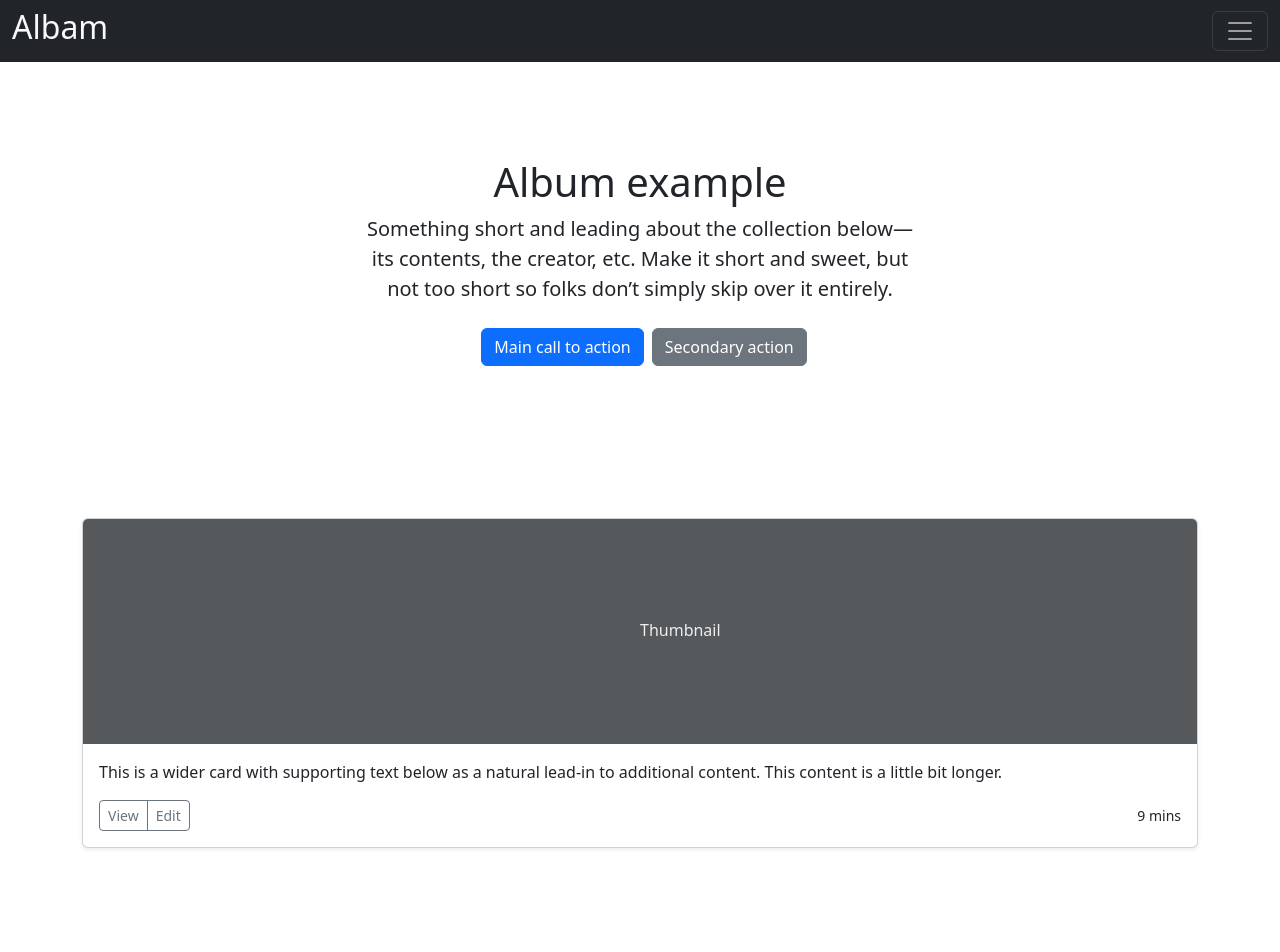
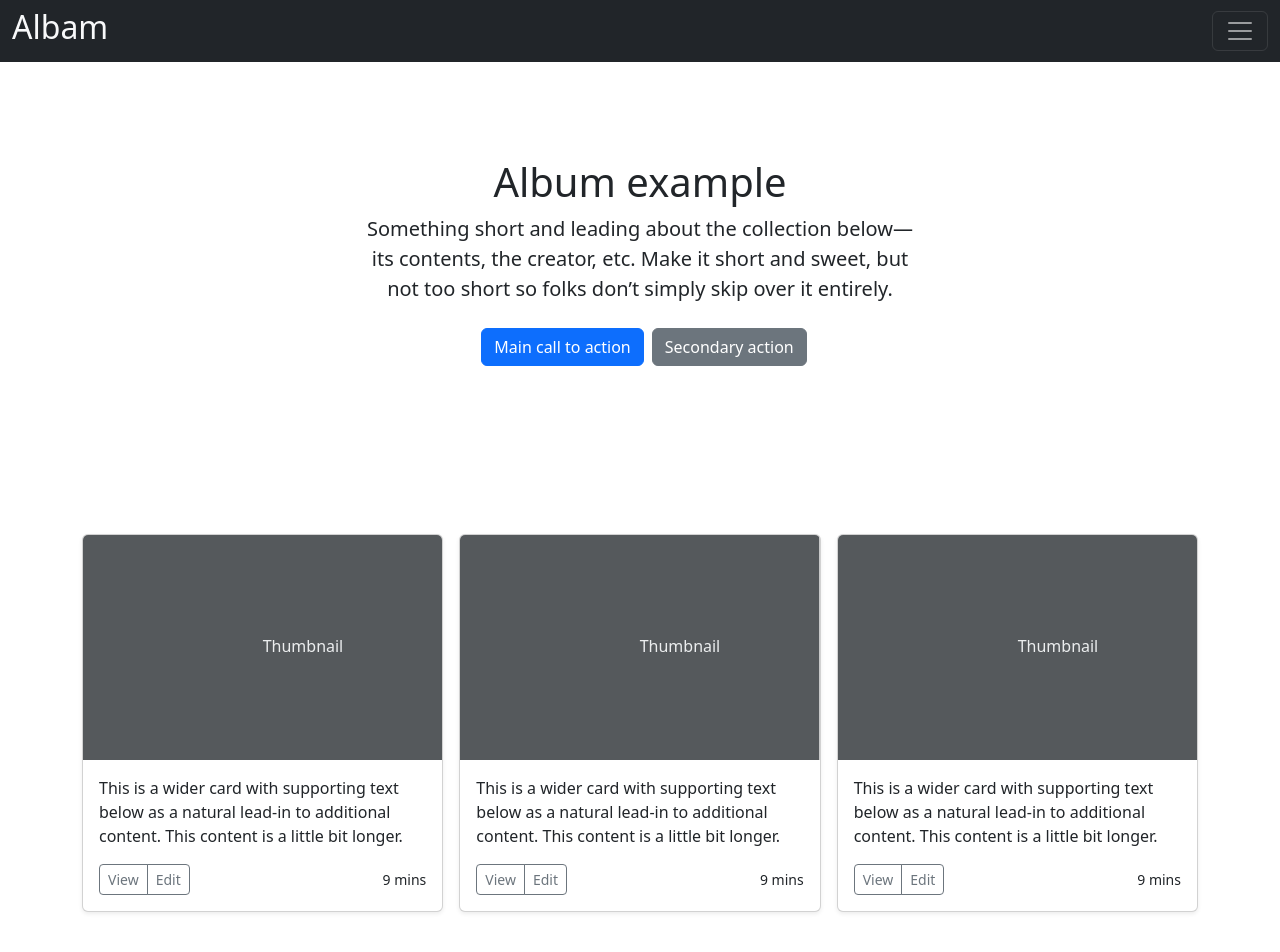
Before and after one commit to itsDipaks/Angular-Learning, an Angular app in the folder Assignments/AlbamApp/: page / in a window 1280 px wide. Shown: the top 952 px of the page. Before the commit the page ends 896 px from the top, so only its background shows below. Built offline with nearby package versions, Linux system fonts and the light colour scheme.

Commit message:
Body Card dded

```diff
--- a/Assignments/AlbamApp/src/app/Components/BodyContents/Body.components.html
+++ b/Assignments/AlbamApp/src/app/Components/BodyContents/Body.components.html
@@ -1,10 +1,12 @@
 <div class="album py-5 bg-body-tertiary">
     <div class="container">
 
-      <div class="row row-cols-1 row-cols-sm-2 row-cols-md-3 g-3" ></div>
+      <div class=" row row-cols-1 row-cols-sm-2 row-cols-md-3 g-3" >
 
 <app-card></app-card>
+<app-card></app-card>
+<app-card></app-card>
 
-
+</div>
     </div>
 </div>
```
